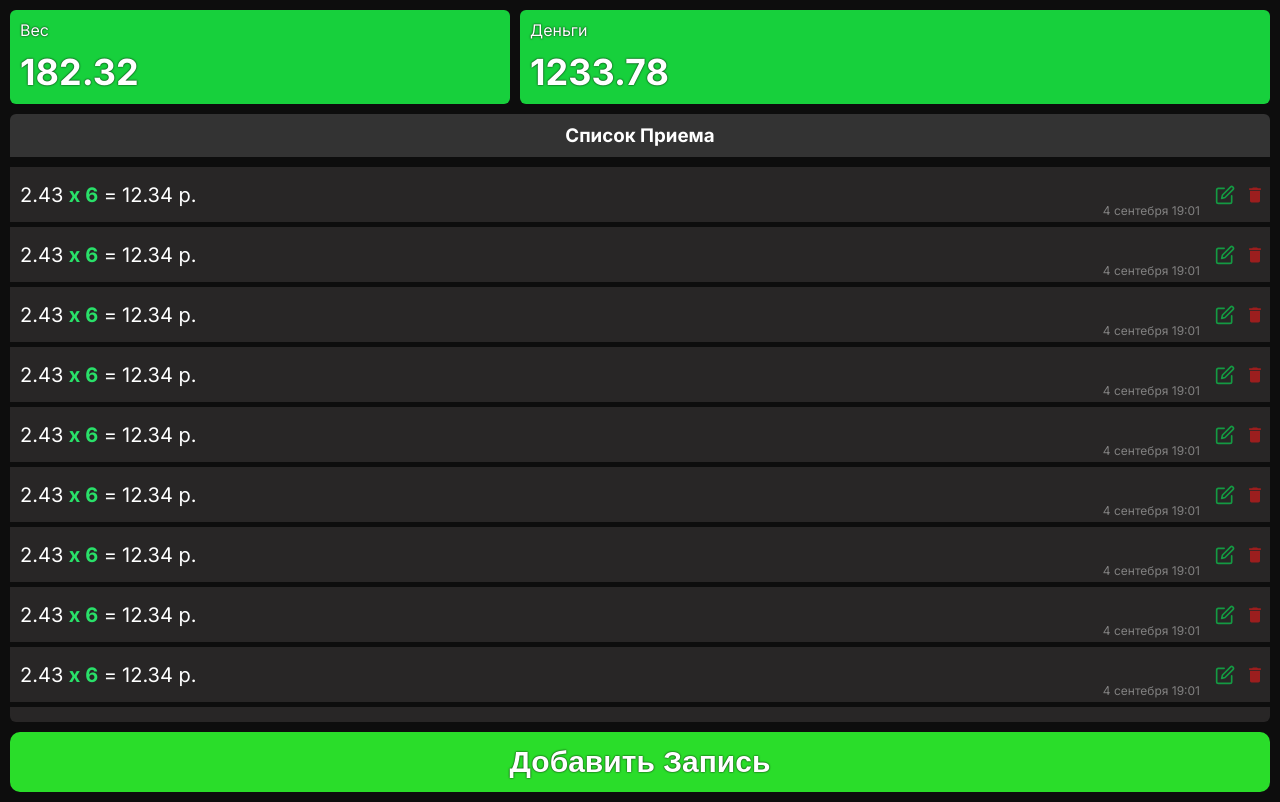
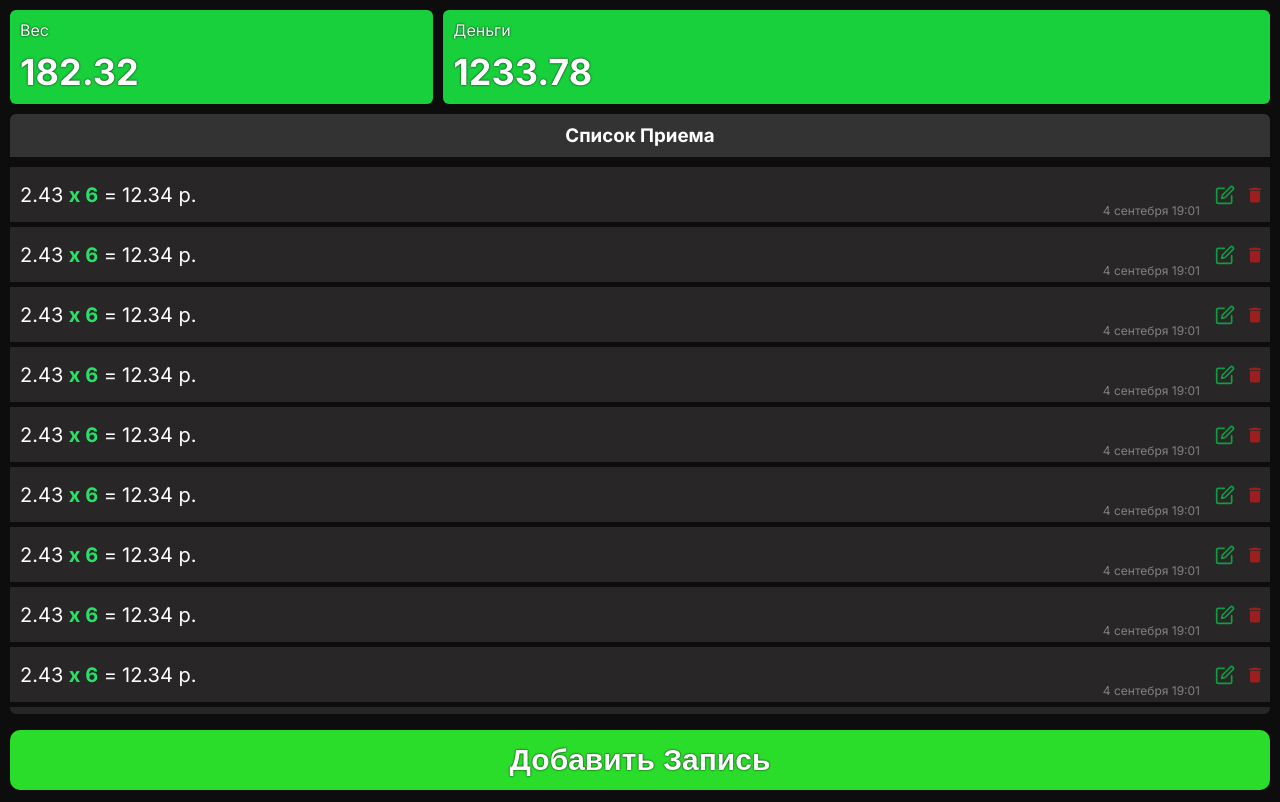
Before and after one commit to Alex99like/kassa, a Next.js app: page / in a window 1280 px wide. Built offline with nearby package versions, Linux system fonts and the light colour scheme.

Commit message:
fix: dix adaptive

```diff
--- a/components/list/List.module.scss
+++ b/components/list/List.module.scss
@@ -4,7 +4,7 @@
   flex-direction: column;
   //border: 1px solid gray;
   border-radius: 6px;
-  max-height: 76vh;
+  max-height: calc(100vh - 200px);
   overflow: hidden;
 
   h3 {
--- a/components/money/Money.module.scss
+++ b/components/money/Money.module.scss
@@ -1,6 +1,7 @@
 .wrapper {
   background-color: #17d03c;
-  width: 60%;
+  flex: 2;
+//   width: 60%;
   border-radius: 6px;
   padding: 10px;
   text-shadow: 0px 0px 2px #010101;
--- a/components/weight/Weight.module.scss
+++ b/components/weight/Weight.module.scss
@@ -1,6 +1,7 @@
 .wrapper {
   background-color: #17d03c;
-  width: 40%;
+//   width: 40%;
+flex: 1;
   border-radius: 6px;
   padding: 10px;
   text-shadow: 0px 0px 2px #010101;
```
